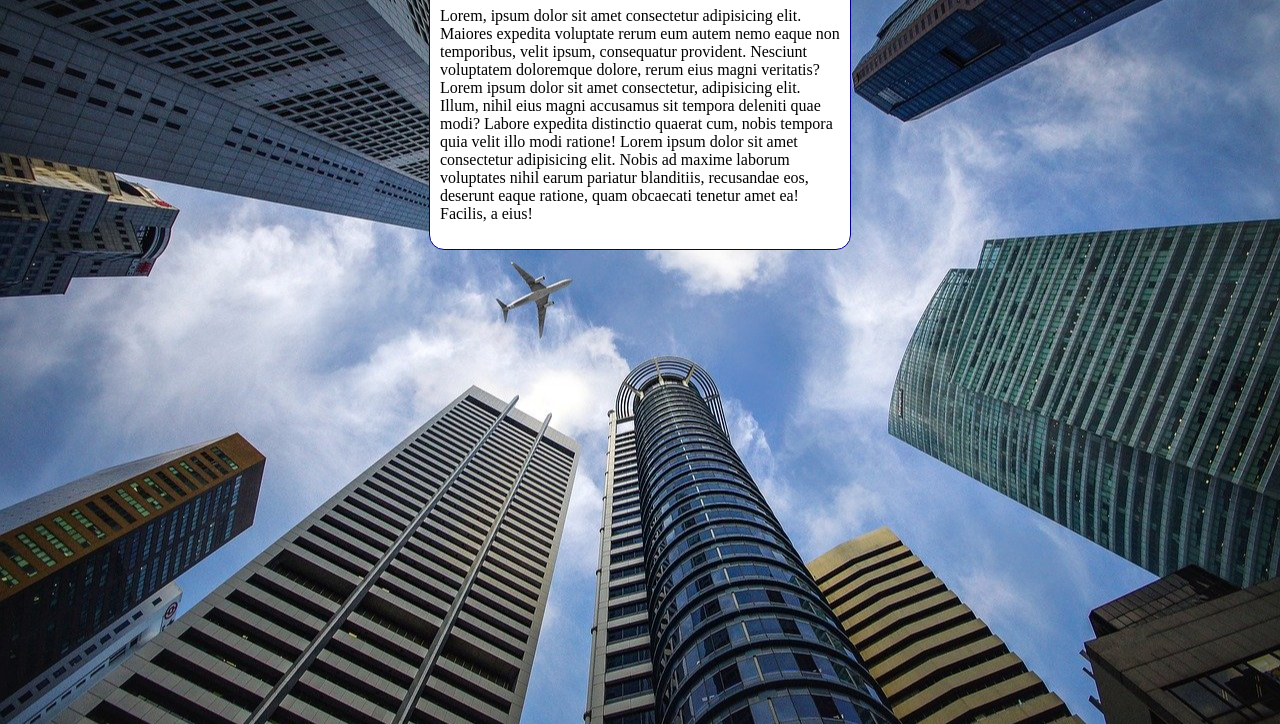
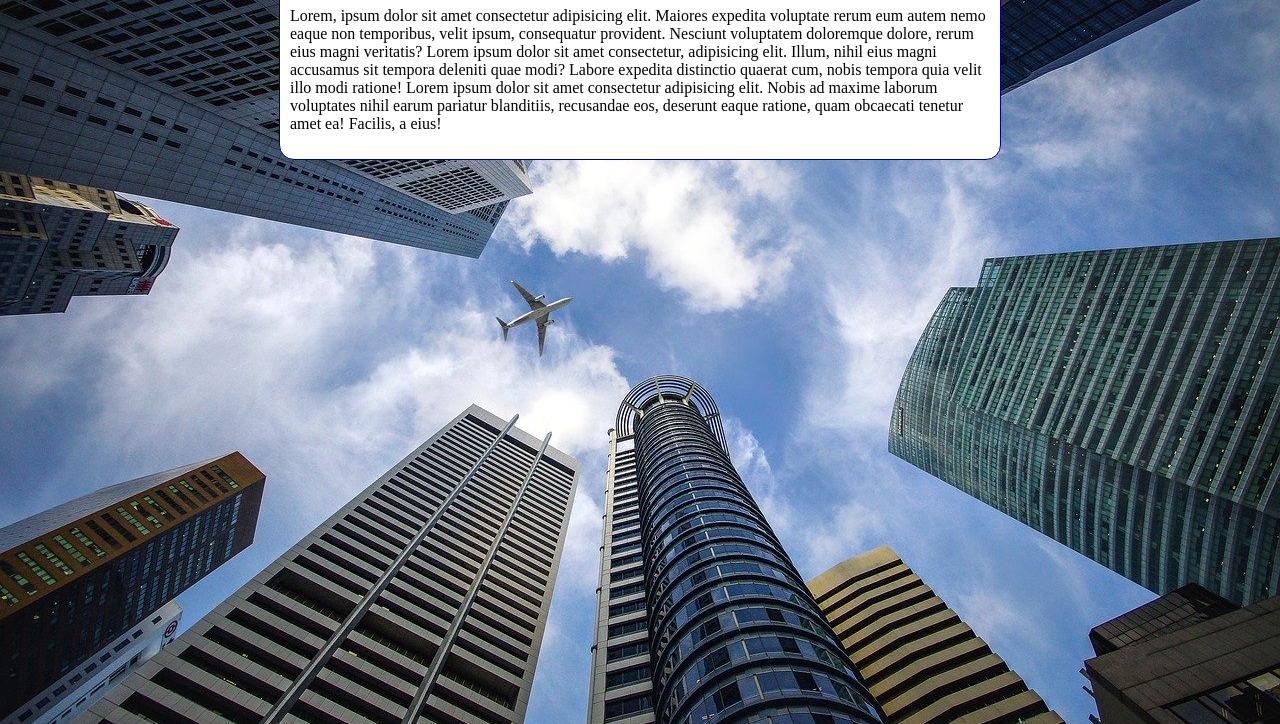
Before and after one commit to ViniciusAP13/html-css, a plain HTML site: page exercícios/ex022/fundo006.html in a window 1280 px wide. Shown: the part 92-816 px from the top of the page. Drawn offline with Linux system fonts and the light colour scheme.

Commit message:
atualizei o fundo006

```diff
--- a/exercícios/ex022/fundo006.html
+++ b/exercícios/ex022/fundo006.html
@@ -7,16 +7,23 @@
     <style>
         body {
             height: 100vh;
-            background-color: black;
+            /*background-color: black;
             background-image: url('imagens/wallpaper002.jpg');
             background-position: center center;
             background-repeat: no-repeat;
+            background-size: cover;
+            background-attachment: fixed;*/
+
+            /* Shorthand - Background
+                Color > image > position > repeart [size] > attachment */
+
+            background: black url('imagens/wallpaper002.jpg') center center no-repeat fixed;
             background-size: cover;
         }
 
         main {
             background-color: white;
-            width: 400px;
+            max-width: 700px;
             padding: 10px;
             margin: auto;
             border: 1px solid darkblue;
```
